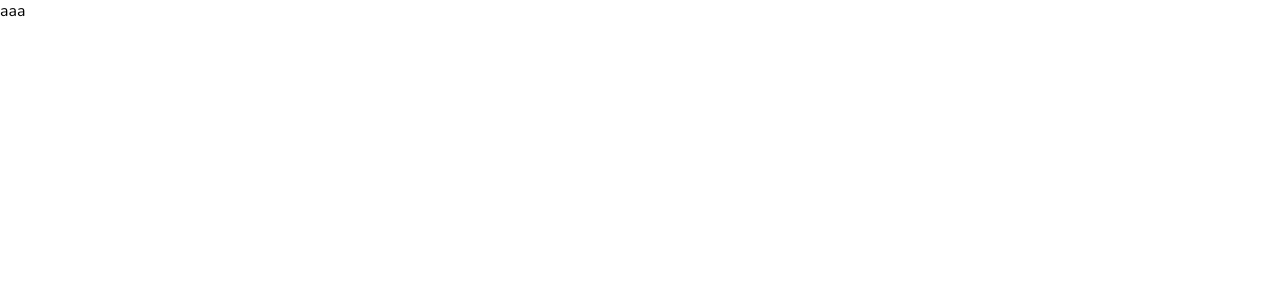
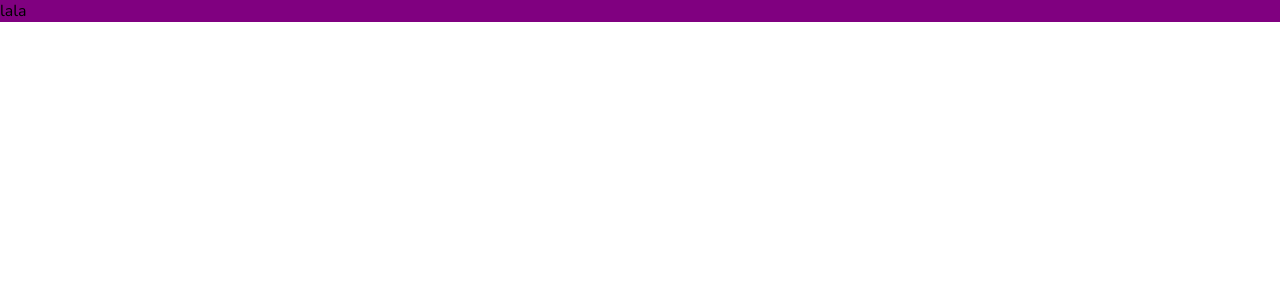
Before and after one commit to Bartek-Wieckowski/react-admin-dashboard, a React (Create React App) app: page / in a window 1280 px wide. Shown: the top 300 px of the page. Built offline with nearby package versions, Linux system fonts and the light colour scheme.

Commit message:
created necessary files

```diff
--- a/src/App.jsx
+++ b/src/App.jsx
@@ -1,8 +1,8 @@
-
+import { Home } from "./pages/home/Home";
 function App() {
   return (
     <div className="app">
-    aaa
+      <Home />
     </div>
   );
 }
--- a/src/pages/home/Home.jsx
+++ b/src/pages/home/Home.jsx
@@ -0,0 +1,8 @@
+import React from "react";
+import "./home.scss";
+
+export const Home = () => {
+  return <div className="home">
+    lala
+  </div>;
+};
--- /dev/null
+++ b/src/pages/home/home.scss
@@ -0,0 +1 @@
+.home{background-color: purple;}
```
Also changed, not shown: src/pages/list/List.jsx (added, +7 -0 lines), src/pages/login/Login.jsx (added, +7 -0 lines), src/pages/new/New.jsx (added, +7 -0 lines), src/pages/single/Single.jsx (added, +7 -0 lines), src/pages/list/list.scss (added), src/pages/login/login.scss (added), src/pages/new/new.scss (added), src/pages/single/single.scss (added).
